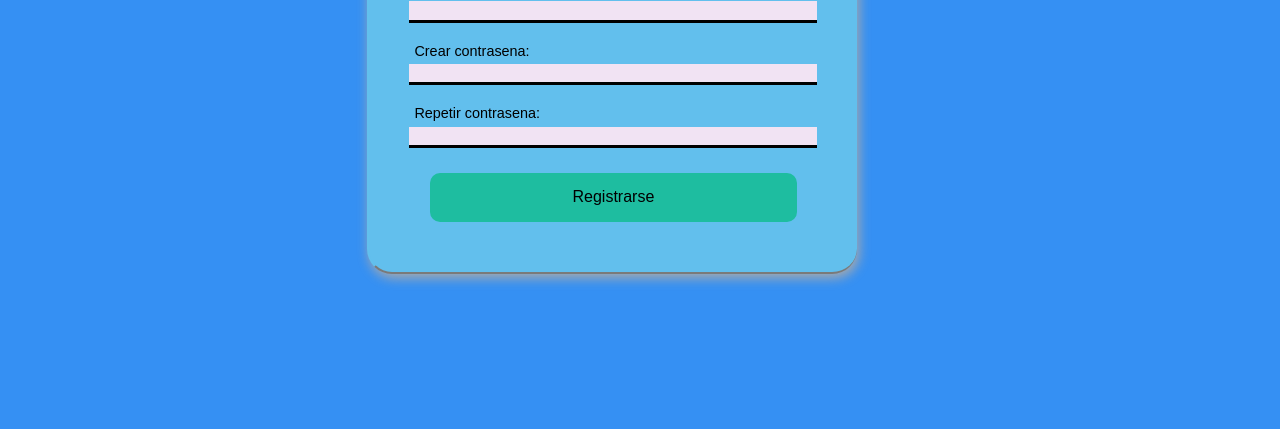
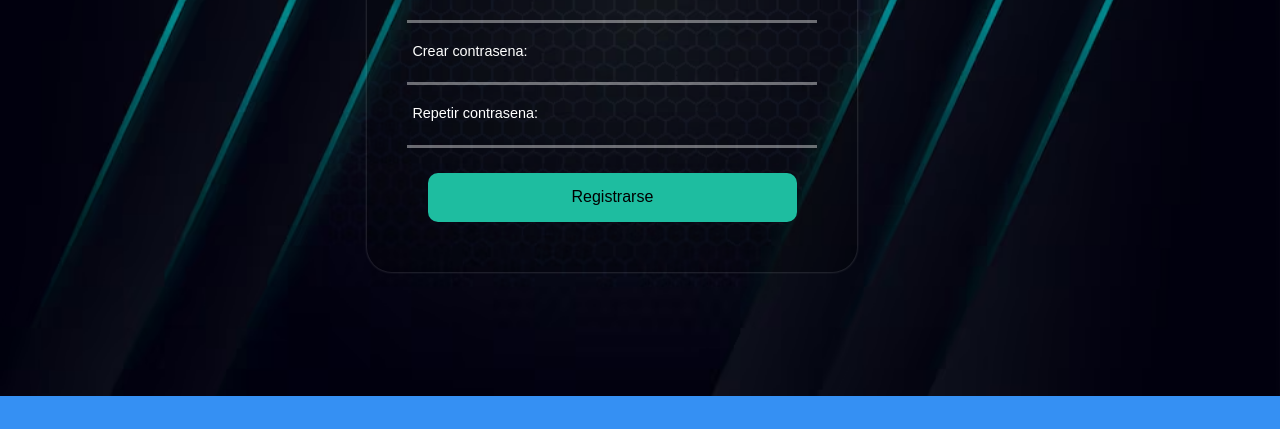
Before and after one commit to moiseStudent/wissen_blog, a Flask app: page /sign in a window 1280 px wide; the page is wider, and only the part inside the window is pictured. Shown: the part 371-800 px from the top of that part. Run offline with Flask 3, Linux system fonts and the light colour scheme.

Commit message:
checkpoint2

```diff
--- a/static/css/sign.css
+++ b/static/css/sign.css
@@ -1,6 +1,9 @@
+@import url('https://fonts.googleapis.com/css2?family=Montserrat:ital,wght@0,100..900;1,100..900&display=swap');
+
+
 .title_form-sign {
     text-align: center;
-    color:#23D9B7;
+    color:#ffffff;
 }
 
 .sign_form-content {
@@ -10,8 +13,8 @@
 }
 
 .sign_form-content .sign_form {
-    box-shadow: 2px 4px 12px #aaa;
-    background: #62BFED;
+    box-shadow: 0px 0px 2px 1px #aaa3;
+    background: #0003;
     display: flex;
     width: 40%;
     max-width: 1030px;
@@ -19,37 +22,41 @@
     align-content: center;
     padding: 40px;
     border-radius: 25px;
-    border-left:2px solid #62bfed79;
-    border-bottom:2px solid #7a7a7a;
 }
 
 .sign_form-content .sign_form label {
     font-family: sans-serif;
     font-size: .9rem;
     margin: 5px;
-
+    color: #ffffff;
 }
 
 .sign_form-content .sign_form input {
     margin-bottom: 15px;
     width: 100%;
     border:none;
-    border-bottom: 3px #000 solid;
-    color: #C2BBF0;
+    border-bottom: 3px #fff6 solid;
+    color: #fff; /*color de las letras */
+    background-color: transparent;
+    transition: 0.1s;/*transicion*/
 
+}
+.sign_form-content .sign_form input::placeholder{
+    color: #fff;
+    font-family:montserrat ;
 }
 
 .sign_form-content .sign_form input:hover {
     transition: border-bottom;
-    transition-duration: s;
-    border-bottom: 3px #972f06 solid;
+    border-bottom: 3px #fff solid;
+    transition: 0.1s;/*transicion*/
 
 }
 
 .sign_form-content .sign_form input:focus {
     border: none;
     outline: none;
-    border-bottom: 3px #258807 solid;
+    border-bottom: 3px #fff solid;
 }
 
 .sign_form-content .sign_form input[type='submit'] {
@@ -65,6 +72,7 @@
 .sign_form-content .sign_form input[type='submit']:hover {
     cursor: pointer;
     background: #C2BBF0;
+
 }
 .sign_form input {
     background-color: #F1E3F3;
--- a/static/css/style.css
+++ b/static/css/style.css
@@ -2,7 +2,7 @@
 
 body {
     font-family: sans-serif;
-    background-image: url('');
+    background-image: url('../picture/BodyBackground2.png');
     background-size: 100%;
     background-repeat: no-repeat;
     background-position-x: center;
--- a/templates/base.html
+++ b/templates/base.html
@@ -8,6 +8,7 @@
     <link rel="stylesheet" href="{{url_for('static',filename='css/style.css')}}">
     <link rel="stylesheet" href="{{url_for('static',filename='css/navbar.css')}}">
     <title>{% block title %} Wissen | {% endblock %}</title>
+
 </head>
 <body>
 
--- a/templates/sign.html
+++ b/templates/sign.html
@@ -16,7 +16,7 @@
             <form action="{{login}}" method="POST" class="sign_form">
 
                     <label for="name_user">Nombre: </label>
-                    <input type="text" name="name_user">
+                    <input type="text" name="name_user" placeholder="usuario">
 
                     <label for="surname_user">Apellido: </label>
                     <input type="text" name="surname_user">
```
